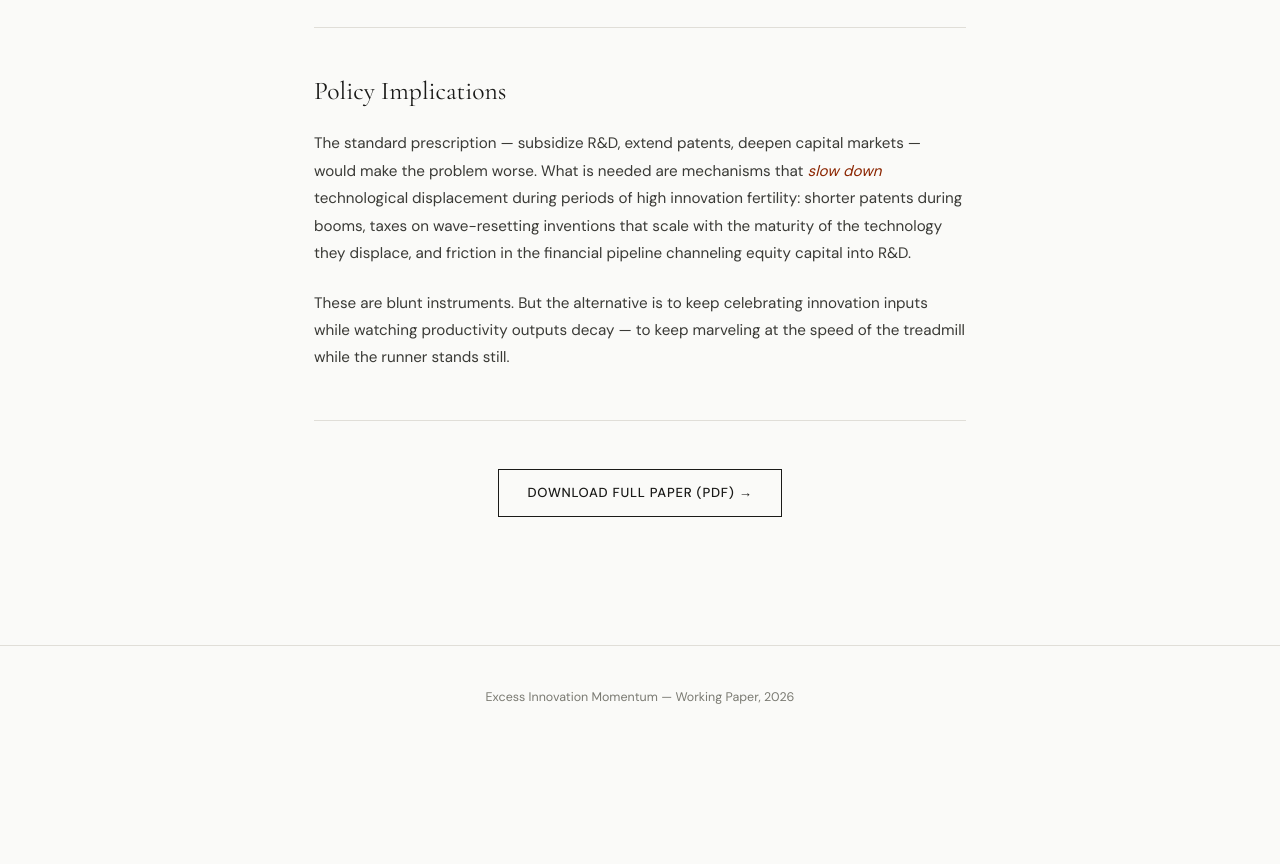
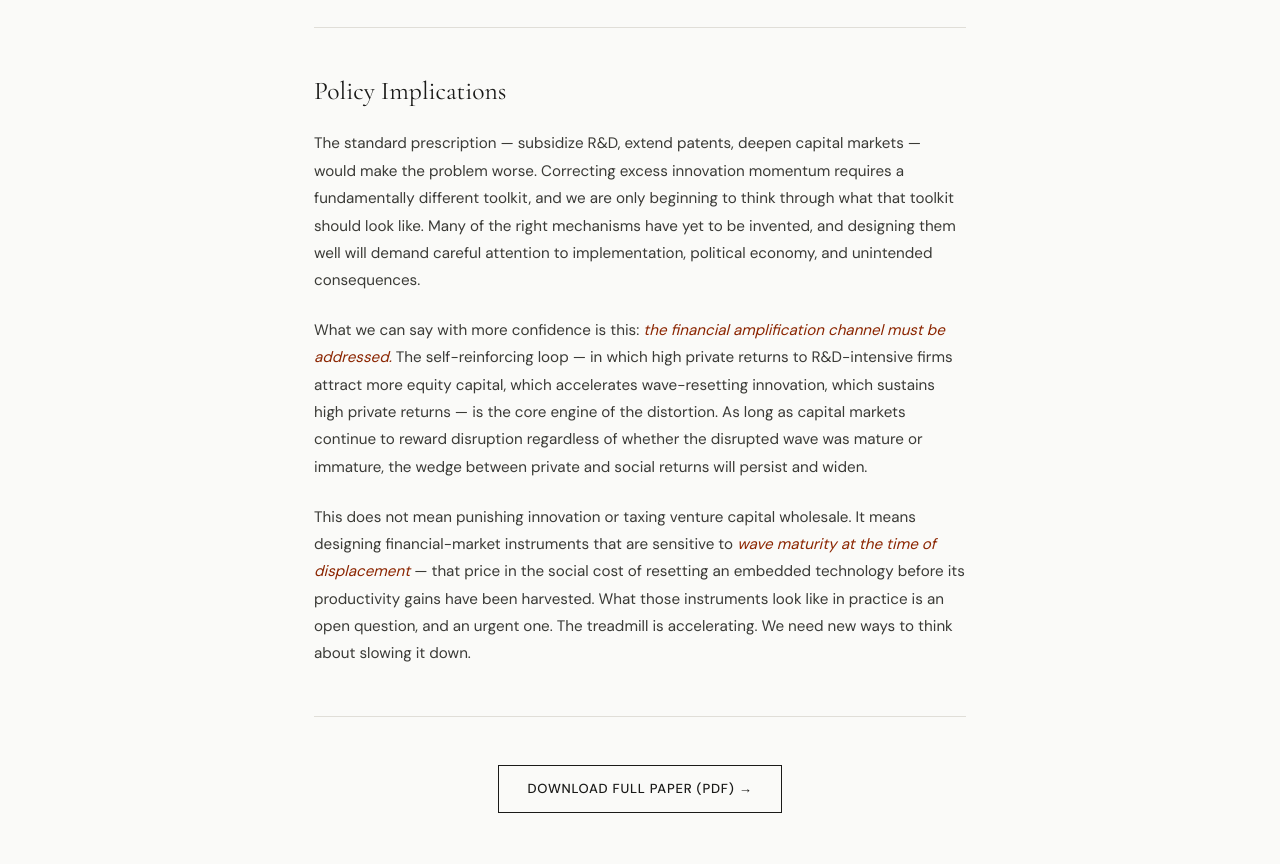
Before and after one commit to marcoguerzoni/excess-momentum, a plain HTML site: page mechanism.html in a window 1280 px wide. Shown: the part 3960-4824 px from the top of the page. Before the commit the page ends 4708 px from the top, so only its background shows below. Drawn offline with nearby package versions, Linux system fonts and the light colour scheme.

Commit message:
Policy implications: open research agenda, financial amplification as priority

```diff
--- a/mechanism.html
+++ b/mechanism.html
@@ -397,10 +397,13 @@ footer {
 
   <h2>Policy Implications</h2>
   <p>
-    The standard prescription — subsidize R&D, extend patents, deepen capital markets — would make the problem worse. What is needed are mechanisms that <em>slow down</em> technological displacement during periods of high innovation fertility: shorter patents during booms, taxes on wave-resetting inventions that scale with the maturity of the technology they displace, and friction in the financial pipeline channeling equity capital into R&D.
+    The standard prescription — subsidize R&amp;D, extend patents, deepen capital markets — would make the problem worse. Correcting excess innovation momentum requires a fundamentally different toolkit, and we are only beginning to think through what that toolkit should look like. Many of the right mechanisms have yet to be invented, and designing them well will demand careful attention to implementation, political economy, and unintended consequences.
   </p>
   <p>
-    These are blunt instruments. But the alternative is to keep celebrating innovation inputs while watching productivity outputs decay — to keep marveling at the speed of the treadmill while the runner stands still.
+    What we can say with more confidence is this: <em>the financial amplification channel must be addressed.</em> The self-reinforcing loop — in which high private returns to R&amp;D-intensive firms attract more equity capital, which accelerates wave-resetting innovation, which sustains high private returns — is the core engine of the distortion. As long as capital markets continue to reward disruption regardless of whether the disrupted wave was mature or immature, the wedge between private and social returns will persist and widen.
+  </p>
+  <p>
+    This does not mean punishing innovation or taxing venture capital wholesale. It means designing financial-market instruments that are sensitive to <em>wave maturity at the time of displacement</em> — that price in the social cost of resetting an embedded technology before its productivity gains have been harvested. What those instruments look like in practice is an open question, and an urgent one. The treadmill is accelerating. We need new ways to think about slowing it down.
   </p>
 
   <div class="paper-section">
```
